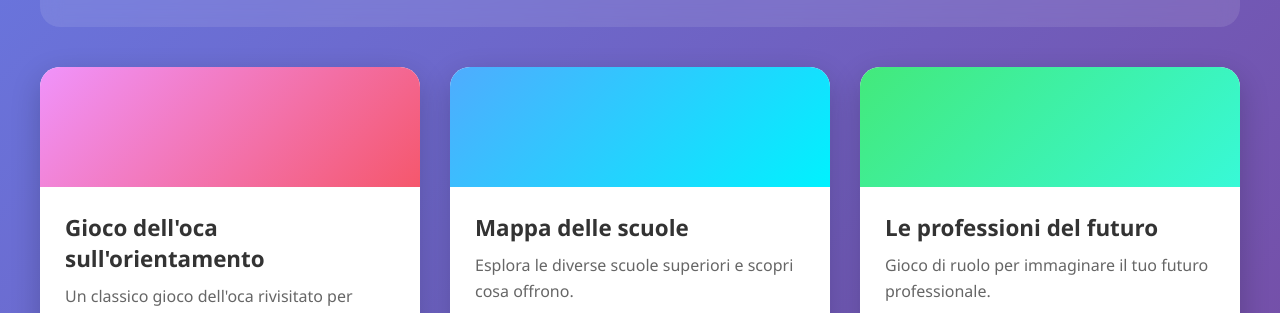
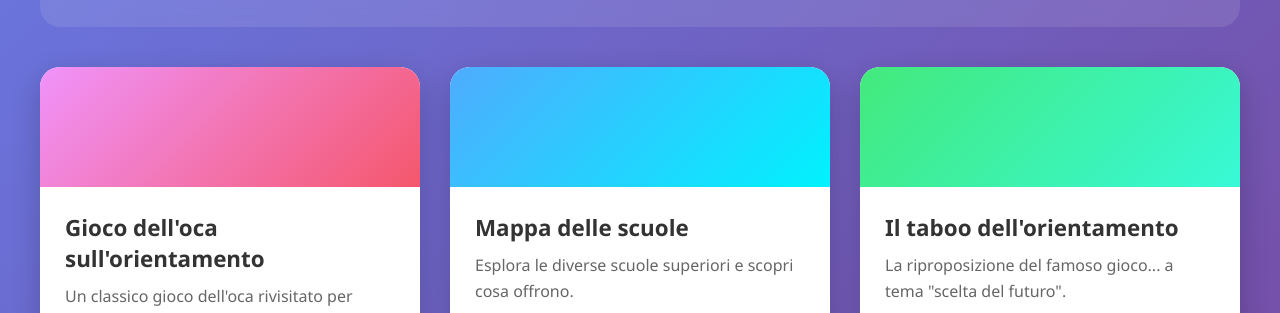
Before and after one commit to Frizza66/orientamento, a plain HTML site: page index.html in a window 1280 px wide. Shown: the part 470-783 px from the top of the page. Drawn offline with Linux system fonts and the light colour scheme.

Commit message:
Update index.html

```diff
--- a/index.html
+++ b/index.html
@@ -179,11 +179,11 @@
             </a>
 
             <!-- ATTIVITÀ 3 -->
-            <a href="attivita3.html" class="activity-card">
+            <a href="orientaboo.html" class="activity-card">
                 <div class="activity-cover cover-3"></div>
                 <div class="activity-info">
-                    <h3>Le professioni del futuro</h3>
-                    <p>Gioco di ruolo per immaginare il tuo futuro professionale.</p>
+                    <h3>Il taboo dell'orientamento</h3>
+                    <p>La riproposizione del famoso gioco... a tema "scelta del futuro".</p>
                     <span class="activity-tag tag-game">Gioco</span>
                 </div>
             </a>
```
